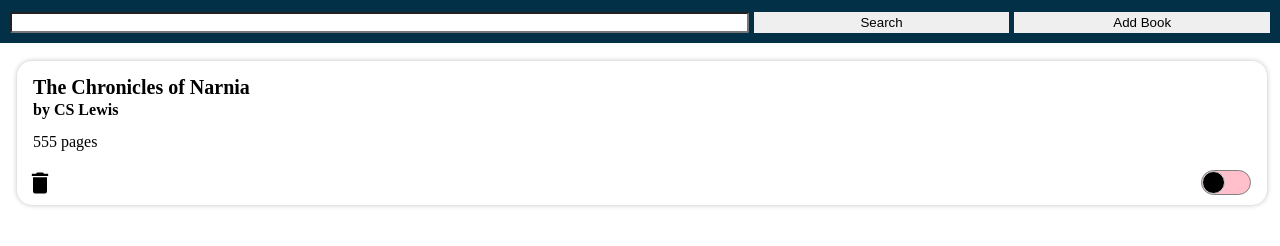
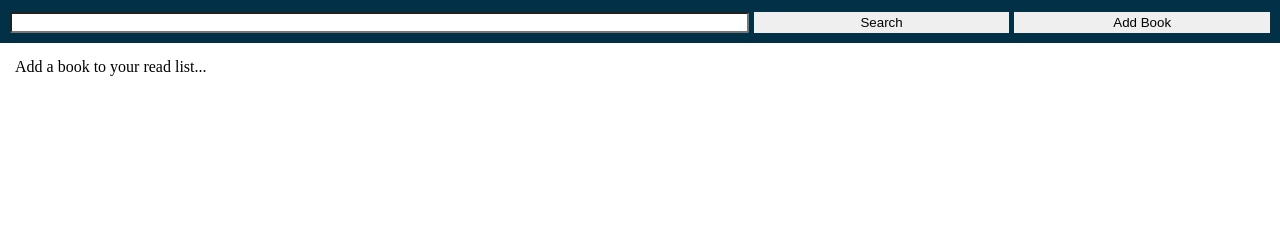
Before and after one commit to JoshDagat/Odin-Library, a website with bundled scripts: page index.html in a window 1280 px wide. Shown: the part 62-308 px from the top of the page. Built offline with nearby package versions, Linux system fonts and the light colour scheme.

Commit message:
Add conditional rendering to renderBooks

```diff
--- a/index.html
+++ b/index.html
@@ -20,7 +20,7 @@
   </header>
   <main class="content">
     <div class="books-wrapper">
-      <div class="book">
+      <!-- <div class="book">
         <p class="title">The Chronicles of Narnia</p>
         <p class="author">by CS Lewis</p>
         <span>555 pages</span>
@@ -31,7 +31,7 @@
             <div class="slider-indicator read"></div>
           </div>
         </div>
-      </div>
+      </div> -->
     </div>
   </main>
   <div class="add-book-modal">
--- a/index.js
+++ b/index.js
@@ -66,6 +66,16 @@
  * */
 function renderBooks() {
   let temp = [...coreLibrary];
+  const booksWrapper = document.querySelector('.books-wrapper');
+
+
+  if (!temp.length) {
+    const empty = document.createElement('div');
+    empty.textContent = 'Add a book to your read list...'
+    booksWrapper.appendChild(empty)
+  }
+
+  else {
     temp.reverse().forEach(book => {
       const bookDiv = document.createElement('div');
       bookDiv.classList = 'book';
@@ -110,9 +120,9 @@
       bookDiv.appendChild(actionGroup);
 
       // Attach to book wrapper:
-    const booksWrapper = document.querySelector('.books-wrapper');
       booksWrapper.appendChild(bookDiv);
     })
+  }
 }
 
 /**
@@ -146,3 +156,5 @@
   const addBookModal = document.querySelector('.add-book-modal');
   addBookModal.classList.toggle("active")
 }
+
+renderBooks();
```
Lines whose indentation alone changed are shown as unchanged.
